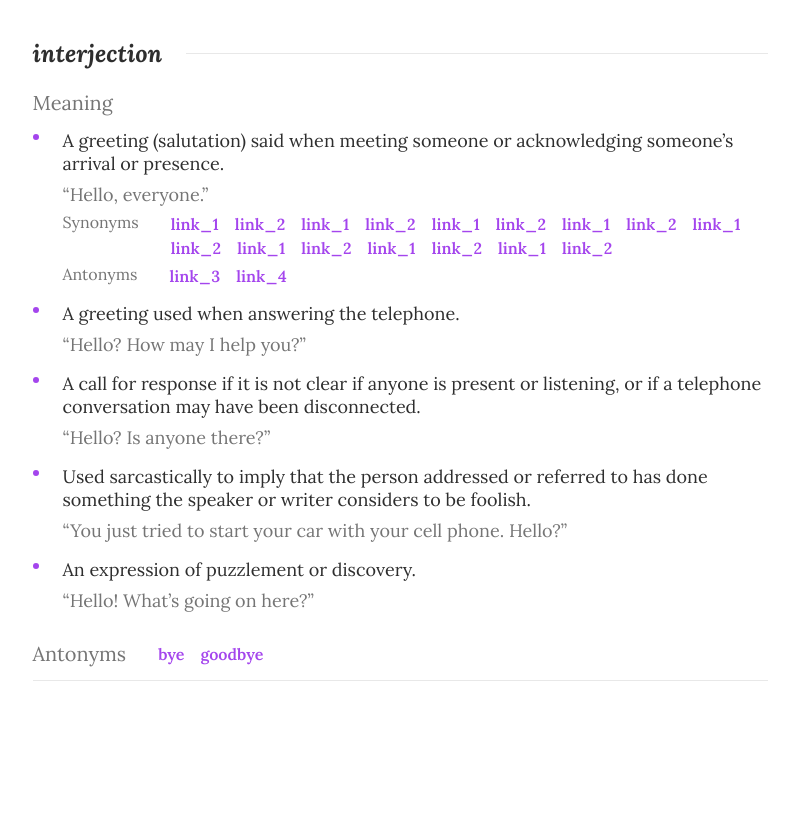
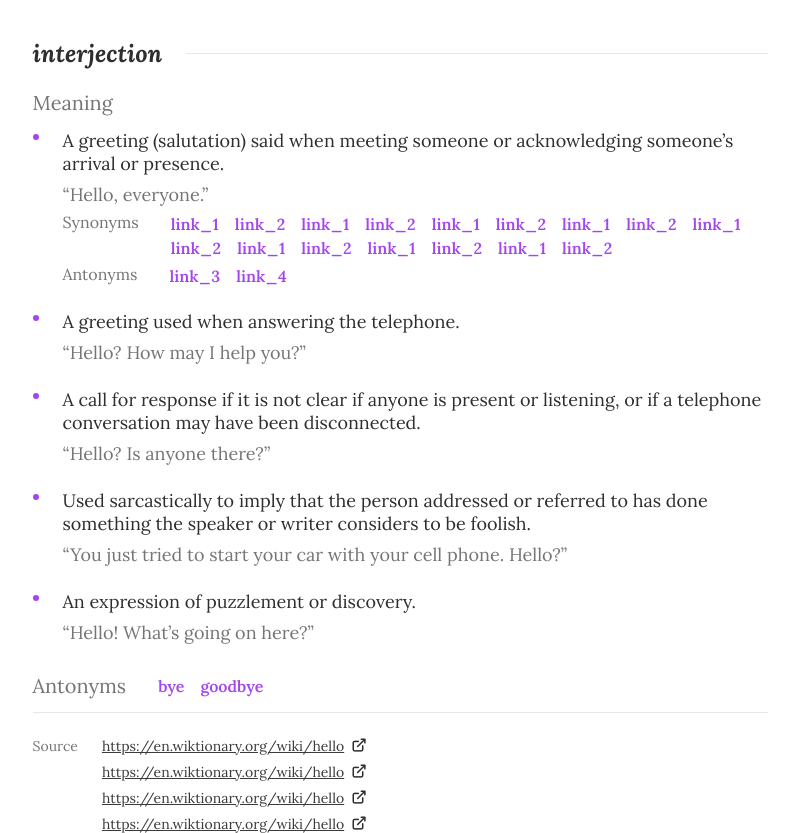
Before and after one commit to DmitryMuzalev/dictionary-web-app-ts, a React (Create React App) app: page / in a window 1280 px wide. Shown: the part 823-1656 px from the top of the page, without its empty margins (240-1032 px from the left). Before the commit the page ends 1504 px from the top, so only its background shows below. Built offline with nearby package versions, Linux system fonts and the light colour scheme.

Commit message:
feat: Add sourceUrls list

```diff
--- a/src/components/Meaning/Meaning.module.scss
+++ b/src/components/Meaning/Meaning.module.scss
@@ -48,6 +48,6 @@
   ul {
     display: flex;
     flex-direction: column;
-    row-gap: 1rem;
+    row-gap: 1.5rem;
   }
 }
--- a/src/components/Word/Word.module.scss
+++ b/src/components/Word/Word.module.scss
@@ -1,9 +1,13 @@
+@import "../../styles/functions.scss";
+
 :global {
   body[data-theme="light"] {
     --line-bg: var(--neutral-200);
+    --link-color: var(--neutral-500);
   }
   body[data-theme="dark"] {
     --line-bg: var(--neutral-500);
+    --link-color: var(--neutral-200);
   }
 }
 
@@ -15,4 +19,33 @@
     margin-top: 2.5rem;
     border-bottom: 1px solid var(--line-bg);
   }
+
+  &Source {
+    display: flex;
+    gap: 1.5rem;
+    font-size: toRem(14);
+    padding-top: 1.5rem;
+
+    h3 {
+      font-size: inherit;
+      color: var(--neutral-400);
+      font-weight: 400;
+    }
+
+    ul {
+      display: flex;
+      flex-direction: column;
+      flex-wrap: wrap;
+      gap: 0.5rem;
+    }
+
+    a {
+      color: var(--link-color);
+      text-decoration: underline;
+    }
+
+    i {
+      margin-left: 0.5rem;
+    }
+  }
 }
--- a/src/components/Word/Word.tsx
+++ b/src/components/Word/Word.tsx
@@ -17,6 +17,24 @@ export const Word = ({}: WordProps) => {
           return <Meaning key={index} {...meaning} />;
         })}
       </div>
+
+      {sourceUrls && !!sourceUrls.length && (
+        <div className={styles.wordSource}>
+          <h3>Source</h3>
+          <ul>
+            {sourceUrls.map((url, index) => {
+              return (
+                <li key={index}>
+                  <a href={url} target="_blank">
+                    {url}
+                  </a>
+                  <i className="icon-new-window"></i>
+                </li>
+              );
+            })}
+          </ul>
+        </div>
+      )}
     </div>
   );
 };
--- a/src/mock/index.ts
+++ b/src/mock/index.ts
@@ -99,7 +99,12 @@ export const defaultWord: DictionaryWord = {
     name: "CC BY-SA 3.0",
     url: "https://creativecommons.org/licenses/by-sa/3.0",
   },
-  sourceUrls: ["https://en.wiktionary.org/wiki/hello"],
+  sourceUrls: [
+    "https://en.wiktionary.org/wiki/hello",
+    "https://en.wiktionary.org/wiki/hello",
+    "https://en.wiktionary.org/wiki/hello",
+    "https://en.wiktionary.org/wiki/hello",
+  ],
 };
 
 export const defaultNotFoundWord: DictionaryNotFoundWord = {
```
